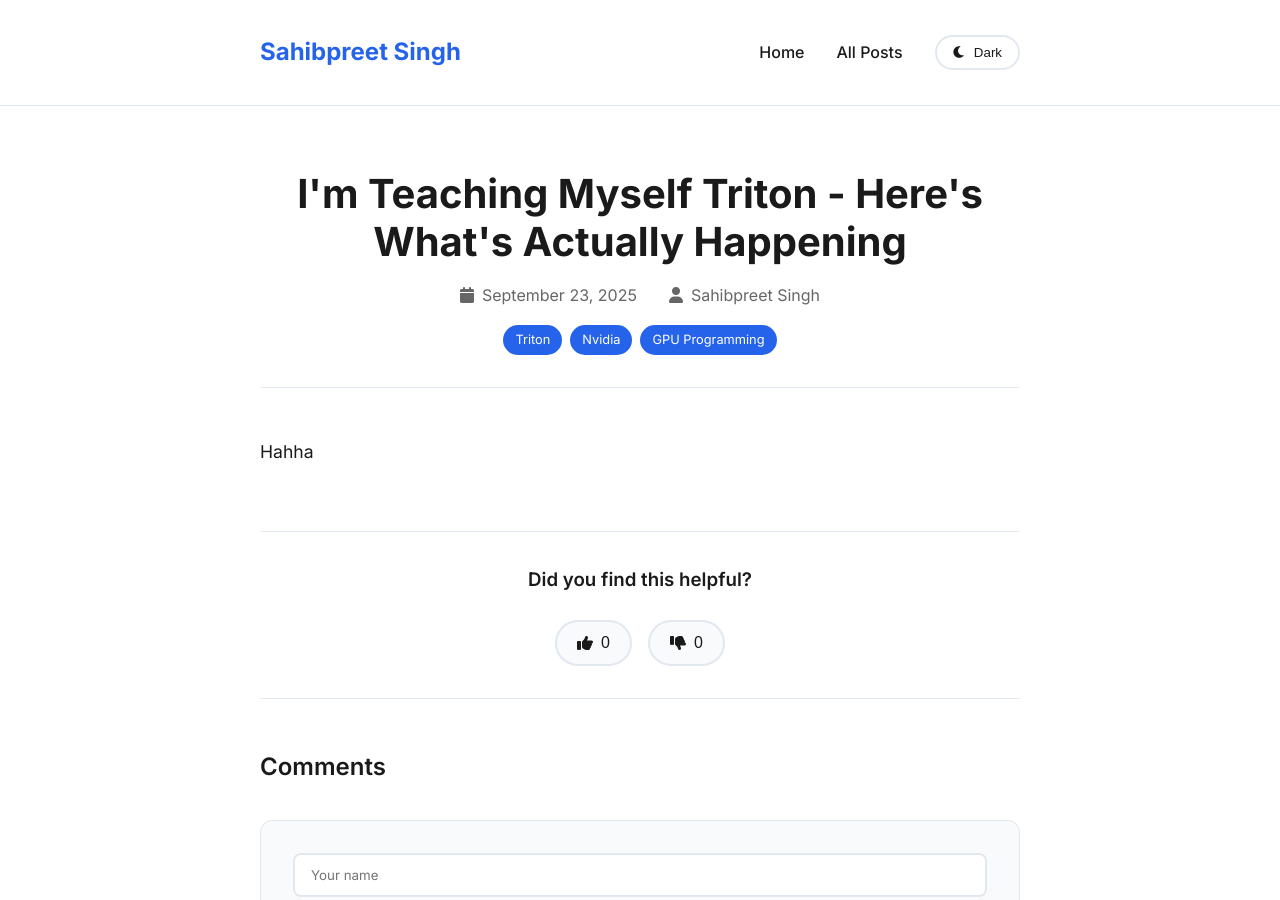
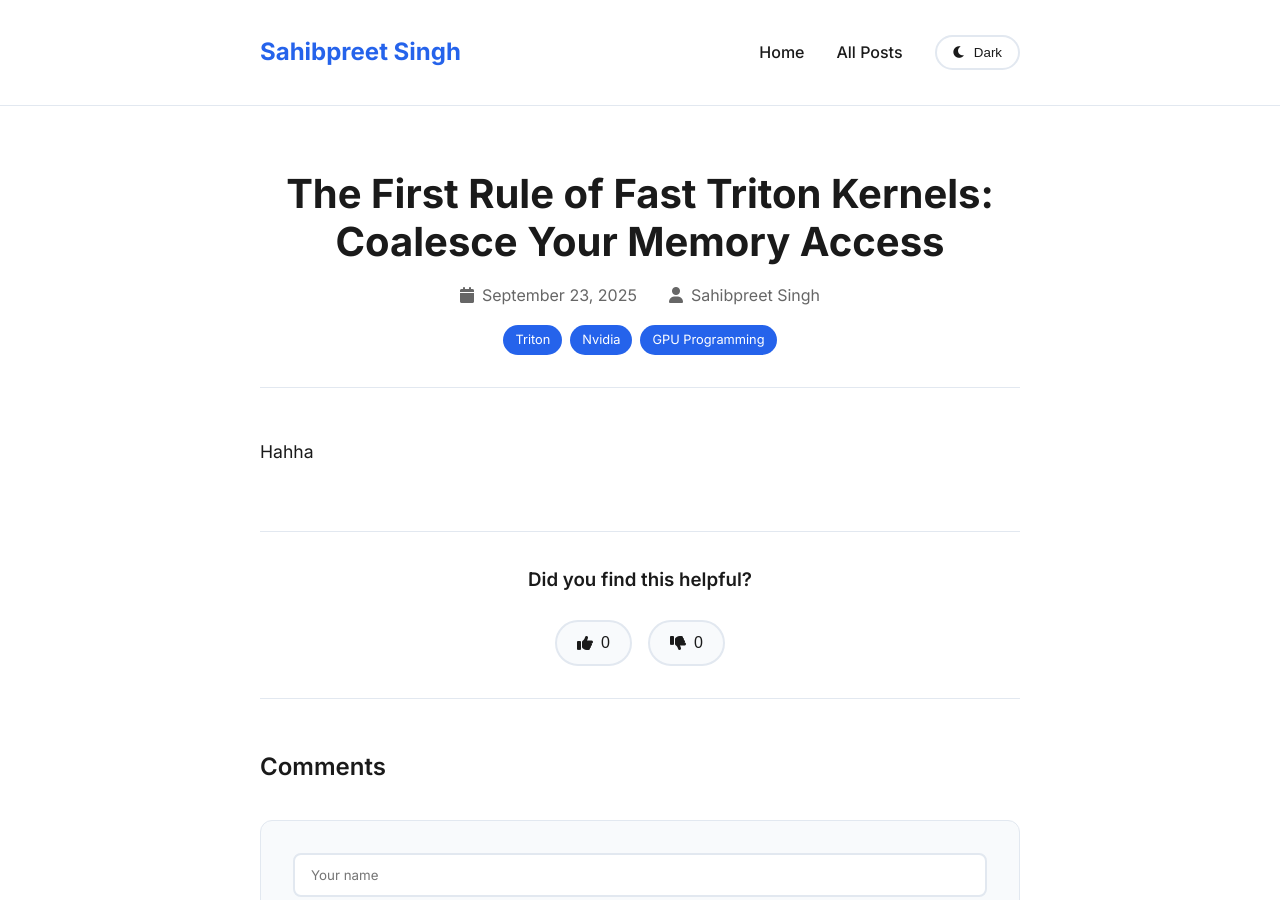
Before and after one commit to sahibpreetsingh12/sahibpreetsingh12.github.io, a Jekyll site: the page built from _posts/2025-09-23-The First Rule of Fast Triton Kernels- Coalesce Your Memory Access.md, in a window 1280 px wide and 900 px high. Built offline with Jekyll 4.4.1, drawn with Linux system fonts in a browser that asks for light colours; nearby versions of some CDN libraries.

Commit message:
second blog

```diff
--- a/_posts/2025-09-23-The First Rule of Fast Triton Kernels- Coalesce Your Memory Access.md
+++ b/_posts/2025-09-23-The First Rule of Fast Triton Kernels- Coalesce Your Memory Access.md
@@ -1,6 +1,6 @@
 ---
 layout: post
-title: "I'm Teaching Myself Triton - Here's What's Actually Happening"
+title: "The First Rule of Fast Triton Kernels: Coalesce Your Memory Access"
 date: 2025-09-23
 description: "Part-2 The First Rule of Fast Triton Kernels: Coalesce Your Memory Access"
 tags: [Triton, Nvidia, GPU Programming]
```
